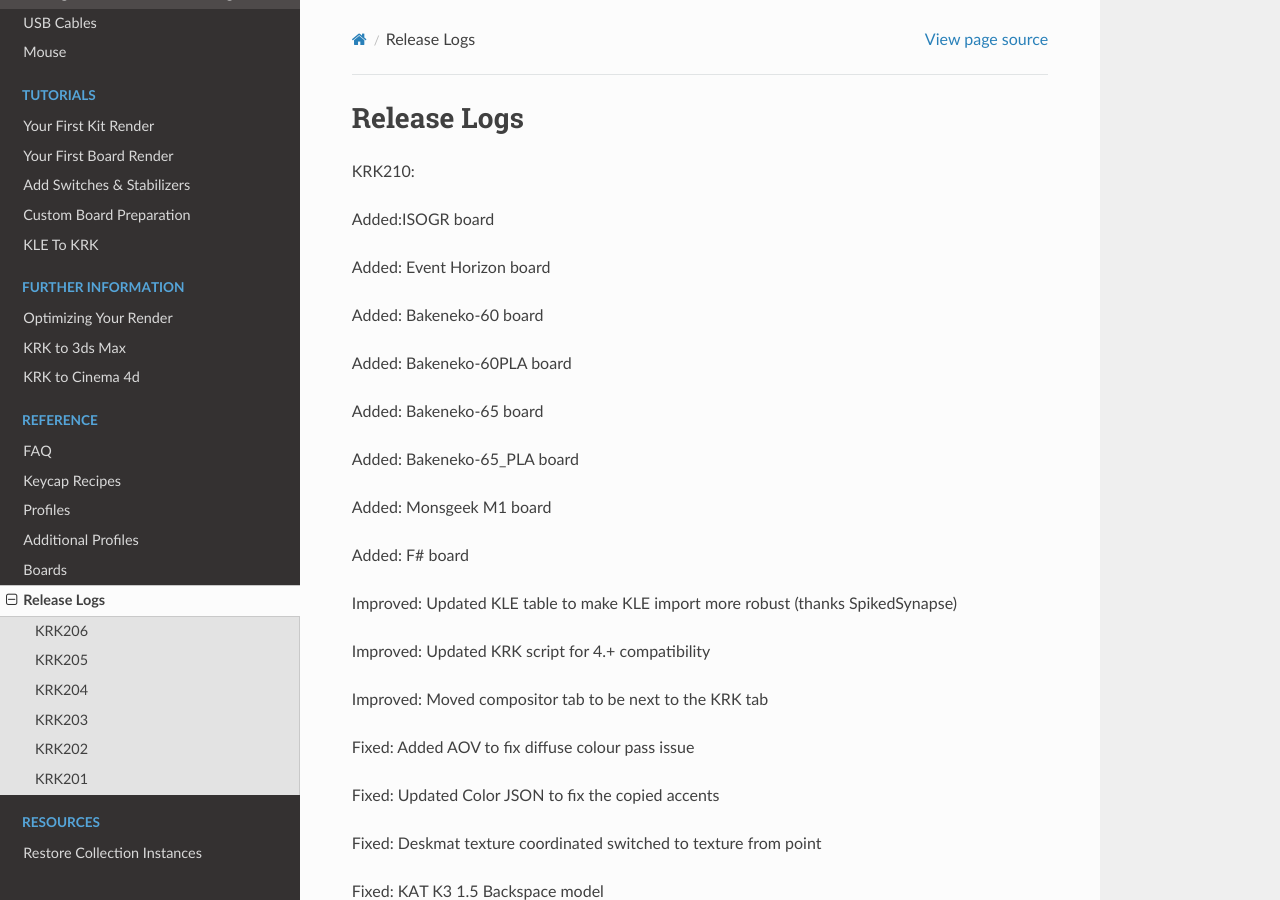
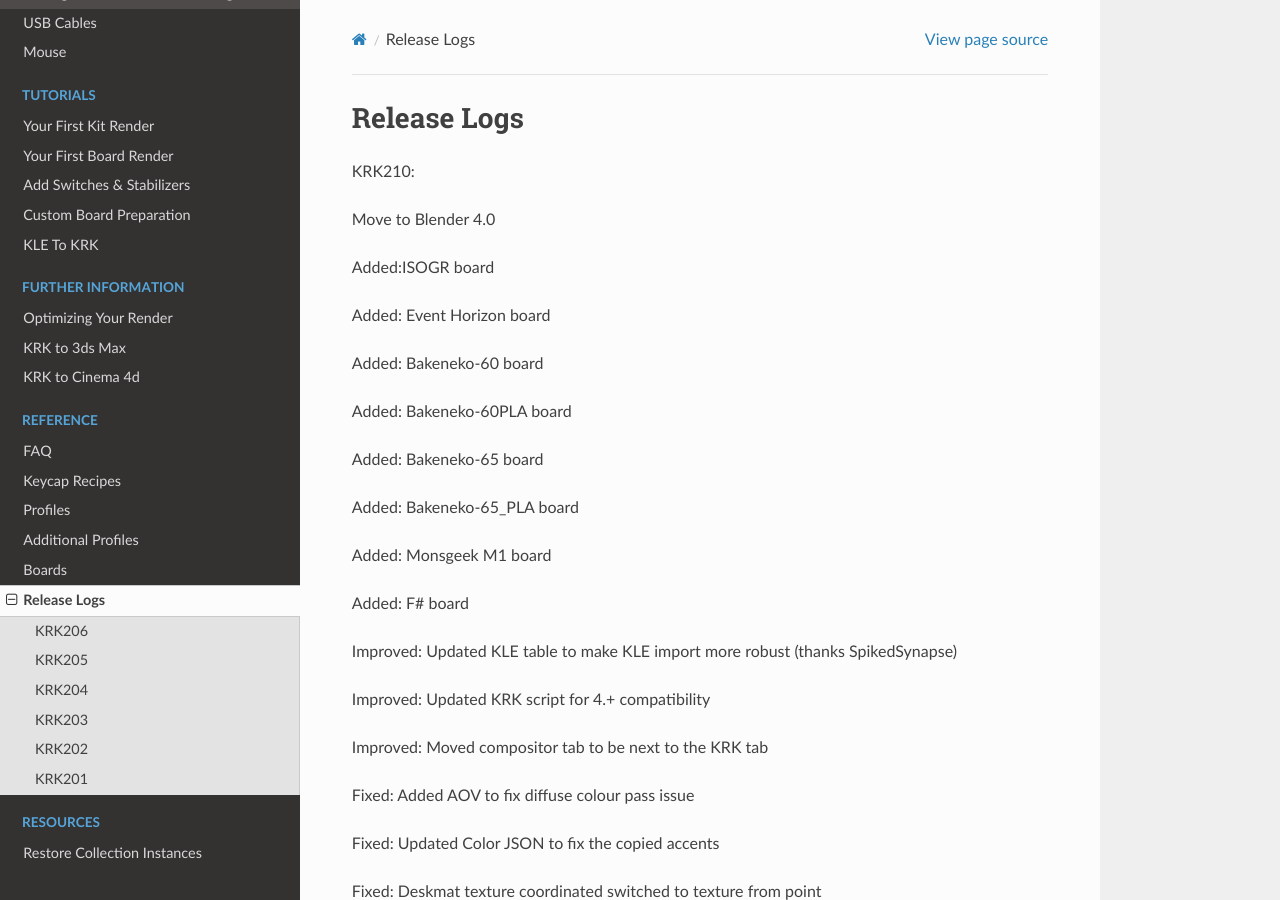
Before and after one commit to imperfectlink/KeyboardRenderKit, a Sphinx documentation site: the page built from docs/source/releases.rst, in a window 1280 px wide and 900 px high. Built offline with Sphinx 7.4.7 and the Read the Docs theme 2.0.0, drawn with Linux system fonts in a browser that asks for light colours.

Commit message:
Update releases.rst

```diff
--- a/docs/source/releases.rst
+++ b/docs/source/releases.rst
@@ -3,6 +3,8 @@
 
 
 KRK210:
+
+Move to Blender 4.0
 
 Added:ISOGR board
 
```
